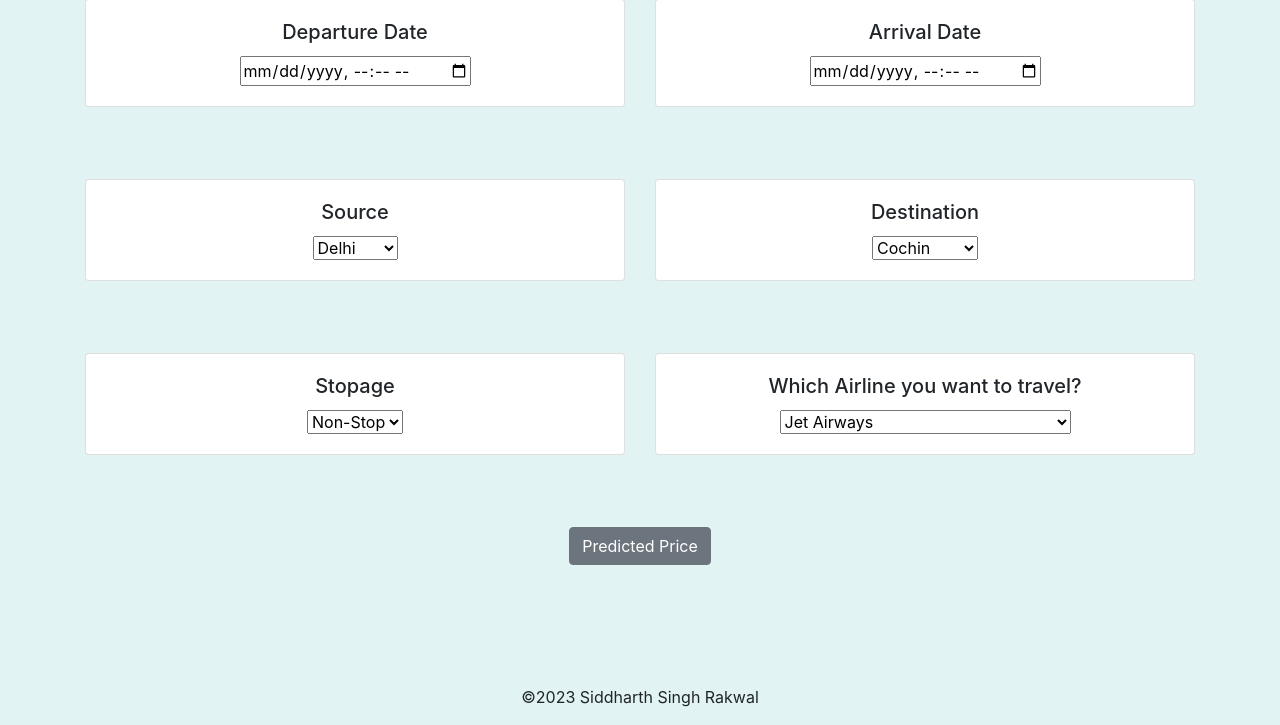
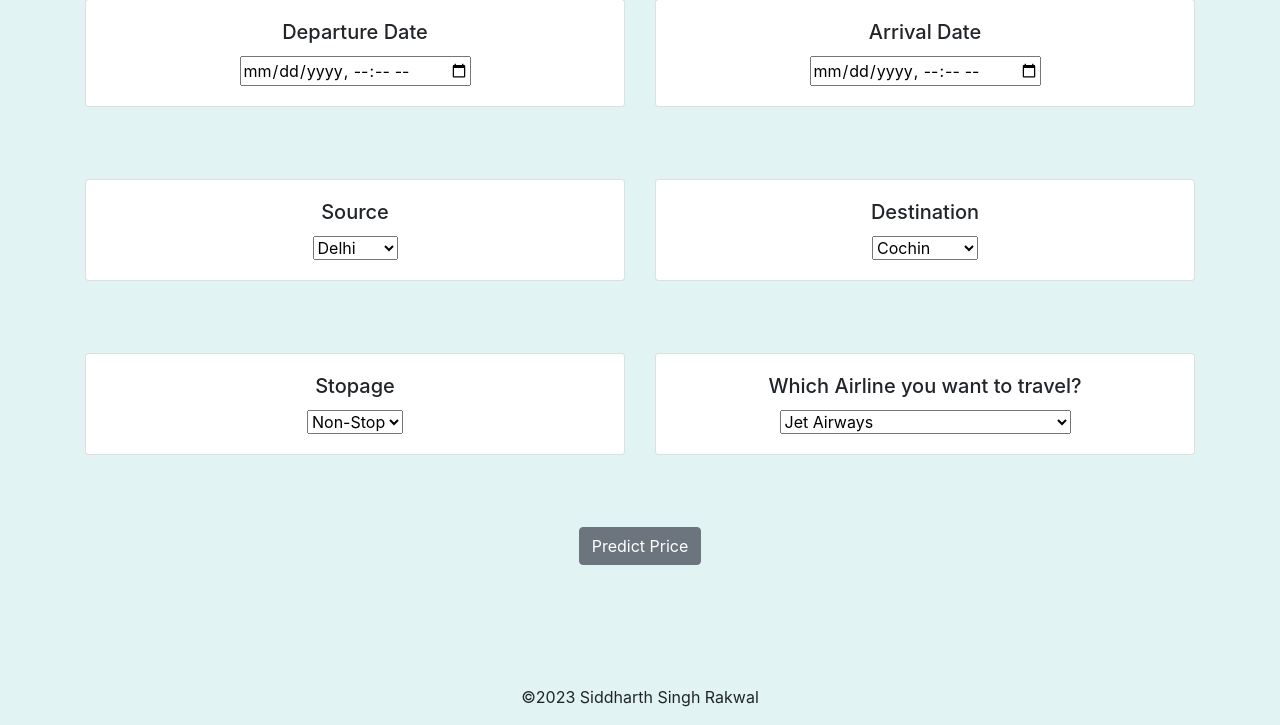
Before and after one commit to Siddharth-Singh-Rakwal/Flight-Ticket-Prices-Prediction, a Flask app: page / in a window 1280 px wide. Shown: the part 129-854 px from the top of the page. Run offline with Flask 3, Linux system fonts and the light colour scheme; parts of the project's set-up code (start-up, migrations or seed data) failed here and were passed over; some libraries are stand-ins or nearby versions.

Commit message:
Final Upgrade

```diff
--- a/requirements.txt
+++ b/requirements.txt
@@ -3,4 +3,4 @@ numpy
 seaborn
 flask
 scikit-learn
-# -e .
+-e .
--- a/templates/home.html
+++ b/templates/home.html
@@ -151,7 +151,7 @@
             <br>
             <br>
             <!-- Submit -->
-            <input type="submit" value="Predicted Price" class="btn btn-secondary">
+            <input type="submit" value="Predict Price" class="btn btn-secondary">
         </form>
 
         <br>
```
Also changed, not shown: README.md, 4 other files.
